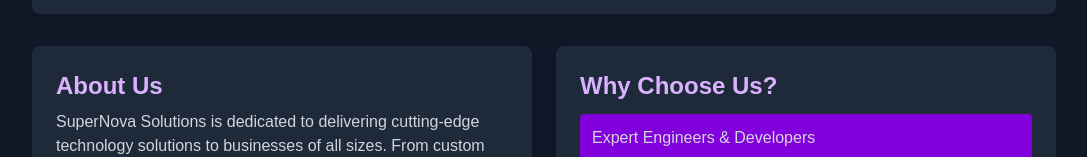
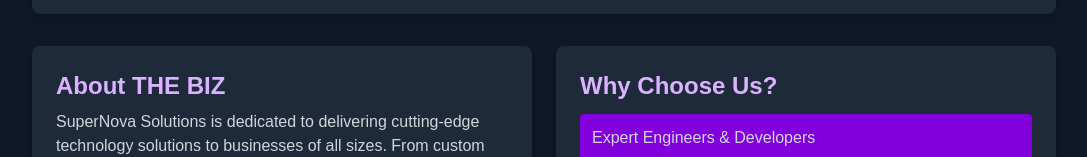
Before and after one commit to Artisan-Hosting/demo_site, a Next.js app: page / in a window 1280 px wide. Shown: the part 162-319 px from the top of the page, without its empty margins (96-1183 px from the left). Built offline with nearby package versions, Linux system fonts and the light colour scheme.

Commit message:
added a bullet

```diff
--- a/src/app/page.js
+++ b/src/app/page.js
@@ -12,7 +12,7 @@
 
       <section className="w-full max-w-5xl grid grid-cols-1 md:grid-cols-2 gap-6 mt-8">
         <div className="bg-gray-800 shadow-md p-6 rounded-lg">
-          <h2 className="text-2xl font-semibold text-purple-300">About Us</h2>
+          <h2 className="text-2xl font-semibold text-purple-300">About THE BIZ</h2>
           <p className="text-gray-300 mt-2">
             SuperNova Solutions is dedicated to delivering cutting-edge technology
             solutions to businesses of all sizes. From custom software development
```
